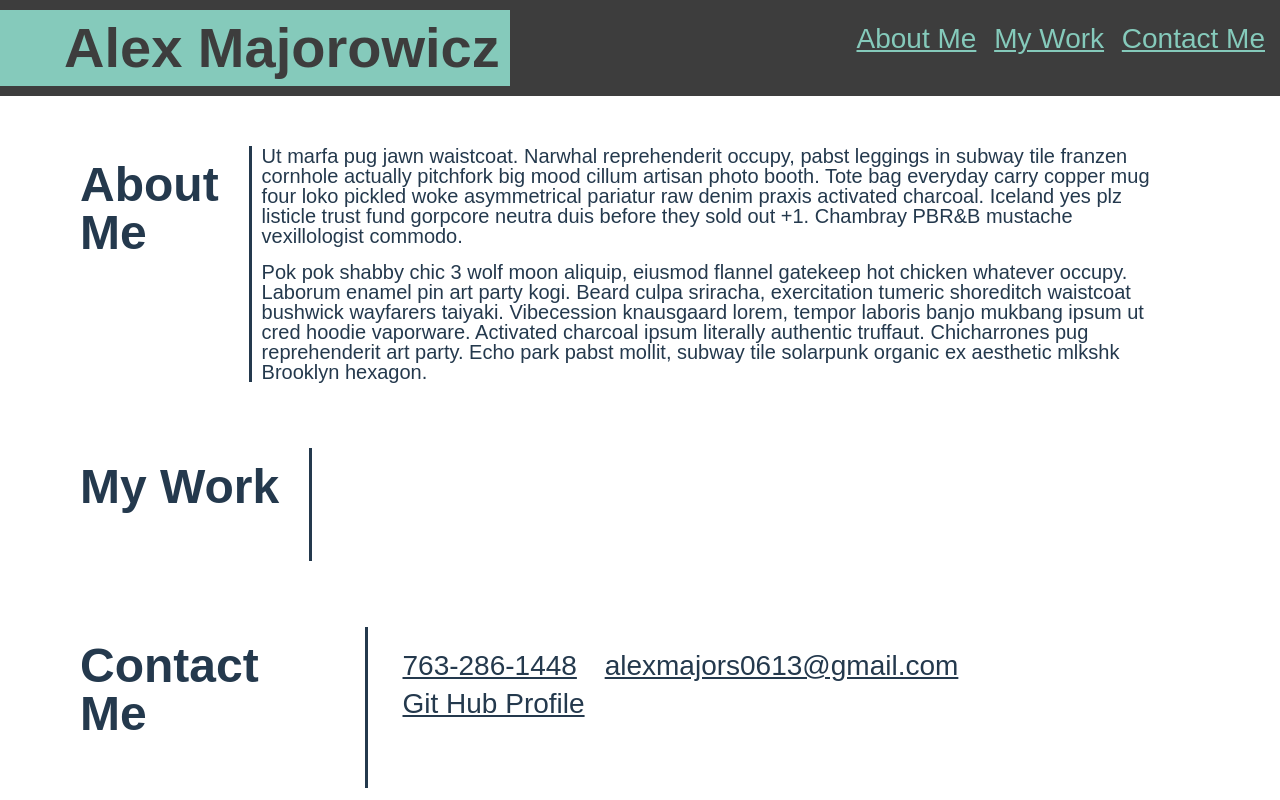
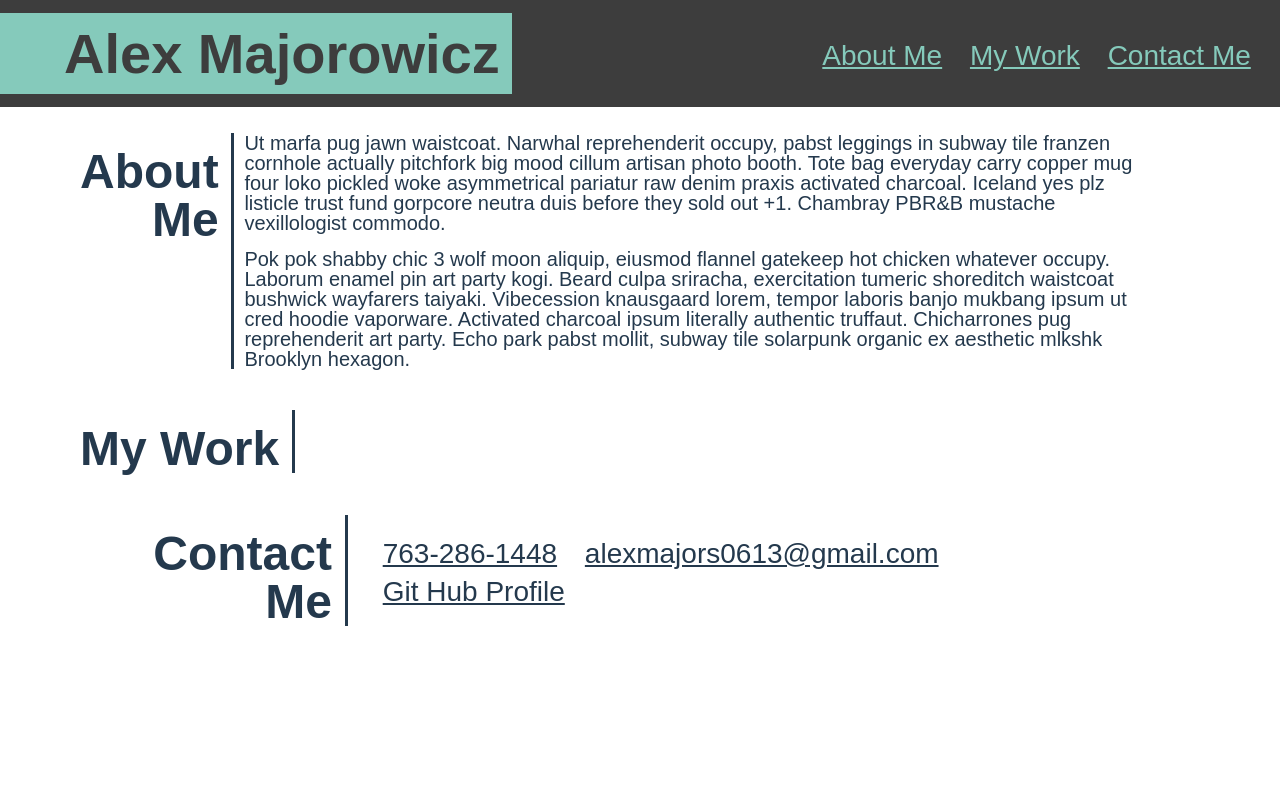
Before and after one commit to Denitrix/Module-2-Challenge, a plain HTML site: page index.html in a window 1280 px wide. Drawn offline with Linux system fonts and the light colour scheme.

```diff
--- a/assets/css/styles.css
+++ b/assets/css/styles.css
@@ -2,18 +2,17 @@
     --text: rgb(36, 57, 77);
     --header-background: rgb(61, 61, 61);
     --secondary-text: rgb(133, 202, 187);
-    --border-radius: 50px;
   }
 
 header {
-    padding: 10px 0px;
+    padding: 1% 0px;
     background-color: var(--header-background);
     color: var(--text);
 }
 
 header h1 {
     display: inline-block;
-    padding: 10px;
+    padding: 1%;
     padding-left: 5%;
     background-color: var(--secondary-text) ;
     color: var(--header-background);
@@ -21,14 +20,14 @@
 }
 
 header ul {
-    padding: 15px;
+    padding: 1.5%;
     float: right;
     font-size: 28px;
 }
 
 header li {
     display: inline-block;
-    margin-left: 10px;
+    margin: 10px;
 }
 
 header a {
@@ -42,7 +41,7 @@
 }
 
 .content {
-    margin: 50px 100px 0px 30px;
+    margin: 2% 10% 0px 1%;
     padding-left: 10px;
     border-left: solid var(--text);
     justify-content: left;
@@ -50,10 +49,10 @@
 
 h2 {
     font-size: 48px;
-    margin: 50px 0;
+    margin: 2% 0 0 0;
     margin-left: 80px;
     padding-top: 15px;
-    justify-content: right;
+    text-align: right;
 }
 
 #aboutMe p {
@@ -69,7 +68,8 @@
 
 #contactMe li {
     align-items: center;
-    display: inline-block;
+    display: inline-flex;
+    flex-direction: row;
     margin: 10px 10px 0 10px;
 }
 
```
Also changed, not shown: index.html (+0 -1 lines).
